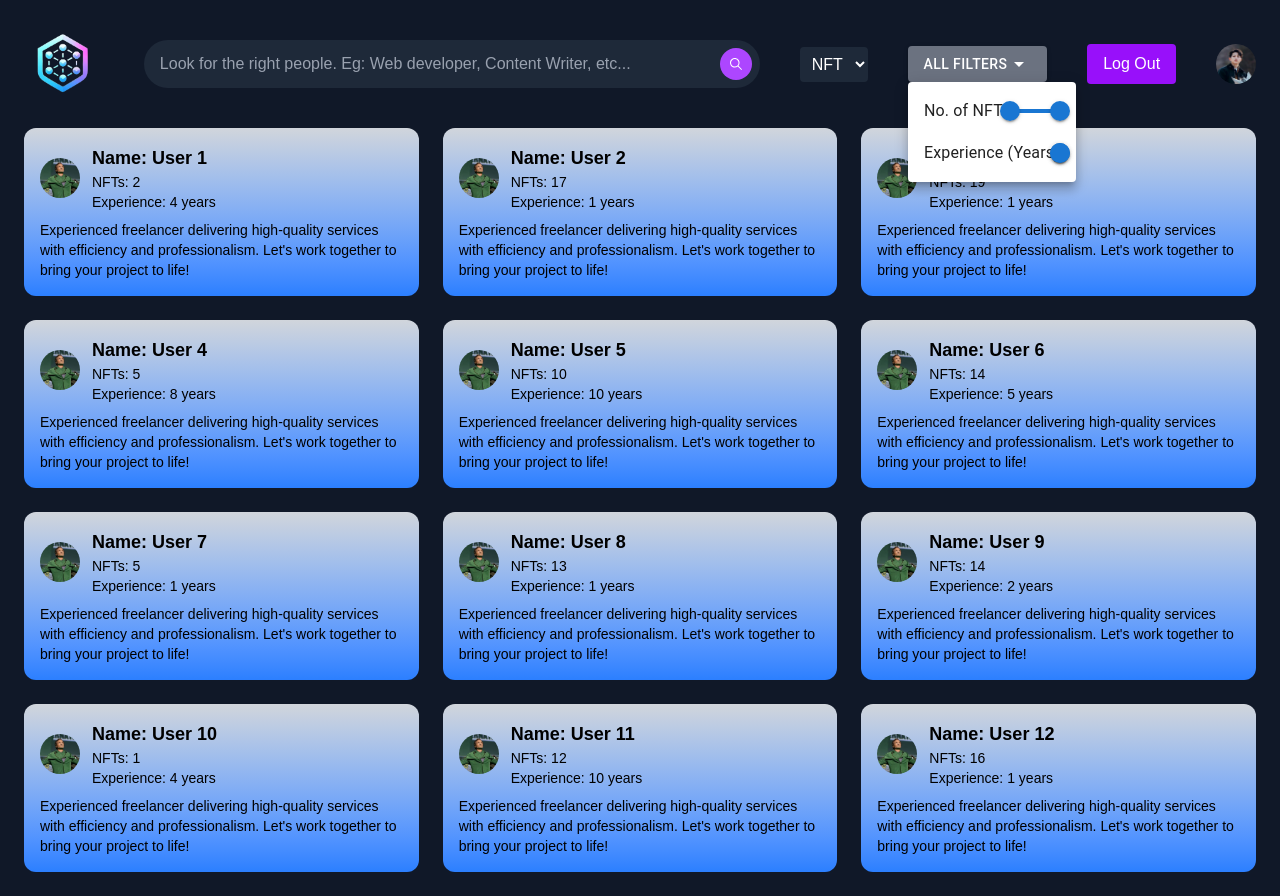
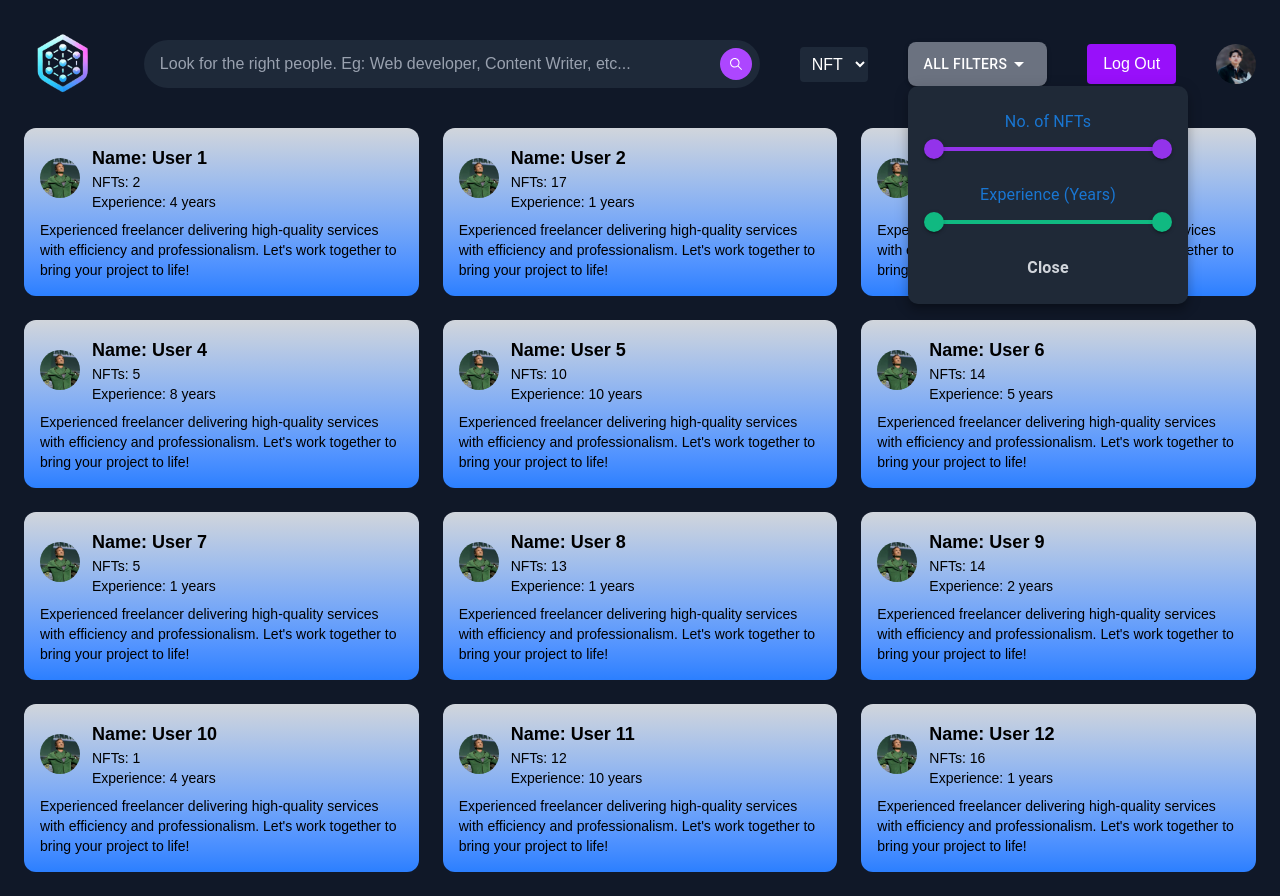
Before and after one commit to Eshmi-25/DConnect, a React (Vite) app in the folder frontend/: page /explore in a window 1280 px wide. Both pictures are taken after a click on the button "ALL FILTERS". Built offline with nearby package versions, Linux system fonts and the light colour scheme.

Commit message:
dropdoen_filter

```diff
--- /dev/null
+++ b/frontend/src/components/EditProject.jsx
@@ -0,0 +1,136 @@
+import React, { useState, useEffect } from "react";
+import axios from "axios";
+import { TextField, Button, DialogActions, DialogContent, DialogTitle, Dialog } from "@mui/material";
+
+const EditProject = ({ open, handleClose, project, refreshProjects }) => {
+  const [updatedProject, setUpdatedProject] = useState({
+    name: project?.name || "",
+    description: project?.description || "",
+    keywords: project?.keywords || [],
+    estdDuration: project?.estdDuration || "",
+    budget: project?.budget || 0,
+    questions: project?.questions || [],
+  });
+
+  // Handle changes in the form fields
+  const handleChange = (e) => {
+    const { name, value } = e.target;
+    setUpdatedProject((prevState) => ({
+      ...prevState,
+      [name]: value,
+    }));
+  };
+
+  // Handle the submission of the form (Update project)
+  const handleSubmit = async () => {
+    const token = localStorage.getItem("token"); // Retrieve the Bearer token
+
+    if (!token) {
+      console.error("No authentication token found");
+      return;
+    }
+
+    try {
+      const response = await axios.put(
+        `/api/projects/edit/${project._id}`,
+        updatedProject,
+        {
+          headers: {
+            Authorization: `Bearer ${token}`, // Add Bearer token to the Authorization header
+          },
+        }
+      );
+
+      // Handle the response here (optional)
+      console.log("Project updated successfully:", response.data);
+
+      // Refresh the projects list after the update
+      refreshProjects();
+      handleClose(); // Close the modal after the update
+    } catch (err) {
+      console.error("Error updating project:", err);
+    }
+  };
+
+  useEffect(() => {
+    if (project) {
+      setUpdatedProject({
+        name: project.name,
+        description: project.description,
+        keywords: project.keywords,
+        estdDuration: project.estdDuration,
+        budget: project.budget,
+        questions: project.questions,
+      });
+    }
+  }, [project]);
+
+  return (
+    <Dialog open={open} onClose={handleClose}>
+      <DialogTitle>Edit Project</DialogTitle>
+      <DialogContent>
+        <form>
+          <TextField
+            label="Project Name"
+            name="name"
+            value={updatedProject.name}
+            onChange={handleChange}
+            fullWidth
+            margin="normal"
+          />
+          <TextField
+            label="Description"
+            name="description"
+            value={updatedProject.description}
+            onChange={handleChange}
+            fullWidth
+            margin="normal"
+          />
+          <TextField
+            label="Estimated Duration"
+            name="estdDuration"
+            value={updatedProject.estdDuration}
+            onChange={handleChange}
+            fullWidth
+            margin="normal"
+          />
+          <TextField
+            label="Budget"
+            name="budget"
+            type="number"
+            value={updatedProject.budget}
+            onChange={handleChange}
+            fullWidth
+            margin="normal"
+          />
+          <TextField
+            label="Keywords"
+            name="keywords"
+            value={updatedProject.keywords.join(", ")}
+            onChange={handleChange}
+            fullWidth
+            margin="normal"
+          />
+          <TextField
+            label="Questions"
+            name="questions"
+            value={updatedProject.questions.join(", ")}
+            onChange={handleChange}
+            fullWidth
+            margin="normal"
+          />
+        </form>
+      </DialogContent>
+      <DialogActions>
+        <Button onClick={handleClose} color="primary">
+          Cancel
+        </Button>
+        <Button onClick={handleSubmit} color="primary">
+          Save
+        </Button>
+      </DialogActions>
+    </Dialog>
+  );
+};
+
+export default EditProject;
--- /dev/null
+++ b/frontend/src/components/FilterDropdown.jsx
@@ -0,0 +1,97 @@
+
+import React, { useState } from "react";
+import { Button, Menu, MenuItem, Slider, Typography } from "@mui/material";
+import ArrowDropDownIcon from '@mui/icons-material/ArrowDropDown';
+
+const FilterDropdown = ({ filters, setFilters }) => {
+  const [anchorEl, setAnchorEl] = useState(null);
+
+  // Open & Close Menu
+  const openMenu = (event) => setAnchorEl(event.currentTarget);
+  const closeMenu = () => setAnchorEl(null);
+
+  // Handle Slider Change
+  const handleSliderChange = (name, newValue) => {
+    setFilters((prevFilters) => ({ ...prevFilters, [name]: newValue }));
+  };
+
+  return (
+    <>
+      <Button
+        onClick={openMenu}
+        variant="contained"
+        sx={{
+          background: "#6B7280",
+          color: "white",
+          "&:hover": { background: "#4B5563" },
+          borderRadius: "8px",
+          padding: "10px 16px",
+        }}
+      >
+        All Filters <ArrowDropDownIcon />
+      </Button>
+
+      {/* Filter Dropdown Menu */}
+      <Menu
+        anchorEl={anchorEl}
+        open={Boolean(anchorEl)}
+        onClose={closeMenu}
+        sx={{
+          "& .MuiPaper-root": {
+            backgroundColor: "#1F2937",
+            color: "white",
+            width: "280px",
+            padding: "10px",
+            borderRadius: "10px",
+          },
+        }}
+      >
+        {/* NFTs Filter */}
+        <MenuItem disableRipple sx={{ display: "block", textAlign: "center" }}>
+          <Typography variant="body1" color="primary">
+            No. of NFTs
+          </Typography>
+          <Slider
+            value={filters.nfts}
+            onChange={(e, newValue) => handleSliderChange("nfts", newValue)}
+            valueLabelDisplay="auto"
+            min={0}
+            max={20}
+            sx={{ color: "#9333EA" }}
+          />
+        </MenuItem>
+
+        {/* Experience Filter */}
+        <MenuItem disableRipple sx={{ display: "block", textAlign: "center" }}>
+          <Typography variant="body1" color="primary">
+            Experience (Years)
+          </Typography>
+          <Slider
+            value={filters.experience}
+            onChange={(e, newValue) => handleSliderChange("experience", newValue)}
+            valueLabelDisplay="auto"
+            min={0}
+            max={10}
+            sx={{ color: "#10B981" }}
+          />
+        </MenuItem>
+
+        {/* Close Button */}
+        <MenuItem
+          onClick={closeMenu}
+          sx={{
+            display: "flex",
+            justifyContent: "center",
+            color: "#D1D5DB",
+            fontWeight: "bold",
+            "&:hover": { backgroundColor: "transparent", color: "#A78BFA" },
+          }}
+        >
+          Close
+        </MenuItem>
+      </Menu>
+    </>
+  );
+};
+
+export default FilterDropdown;
--- a/frontend/src/pages/Dashboard.jsx
+++ b/frontend/src/pages/Dashboard.jsx
@@ -1,4 +1,5 @@
 import React, { useState, useEffect } from "react";
+import EditProject from "../components/EditProject";
 import SearchIcon from "@mui/icons-material/Search";
 import AddIcon from "@mui/icons-material/Add";
 import EditIcon from '@mui/icons-material/Edit';
@@ -16,14 +17,42 @@ import AccountTreeOutlinedIcon from '@mui/icons-material/AccountTreeOutlined';
 import AssignmentOutlinedIcon from '@mui/icons-material/AssignmentOutlined';
 import { useNavigate } from "react-router-dom";
 import axios from "axios";
+import { Grid, Typography } from "@mui/material";
 import TravelExploreOutlinedIcon from '@mui/icons-material/TravelExploreOutlined';
 
 
 const Dashboard = () => {
   const navigate = useNavigate();
-  const [postedProjects, setPostedProjects] = useState([]);
+  const [projects, setProjects] = useState([]);
   const [assignedProjects, setAssignedProjects] = useState([]);
   const [error, setError] = useState("");
+  const [openEditModal, setOpenEditModal] = useState(false);
+  const [selectedProject, setSelectedProject] = useState(null);
+
+  const fetchProjects = async () => {
+    try {
+      const response = await axios.get("/api/projects");
+      setProjects(response.data);
+    } catch (err) {
+      console.error("Error fetching projects:", err);
+    }
+  };
+
+  const handleEditClick = (project) => {
+    setSelectedProject(project); // Set the project data to be edited
+    setOpenEditModal(true); // Open the modal
+  };
+
+  // Handle closing the Edit Project modal
+  const handleCloseEditModal = () => {
+    setOpenEditModal(false);
+    setSelectedProject(null); // Reset selected project when closing the modal
+  };
+
+  // Refresh the projects list after editing
+  const refreshProjects = () => {
+    fetchProjects(); // Reload the list of projects
+  };
 
   const handleViewProfile = (email) => {
     const mode = email === loggedInUserEmail ? "owner" : "view";
@@ -278,7 +307,20 @@ const Dashboard = () => {
             <div className="w-full md:w-1/6 text-gray-300 text-center">INR 80000.00</div>
             <div className="w-full md:w-1/6 text-gray-300 text-center">3 NFT</div>
             <div className="w-full md:w-auto">
-              <Button variant="contained" className="bg-purple-500 text-white"  onClick={() => handleEditProject(project)}>Edit</Button>
+            <Button
+              variant="contained"
+                className="bg-purple-500 text-white"
+              onClick={() => handleEditClick(project)}
+                 >
+             Edit
+             </Button>
+
+             <EditProject
+        open={openEditModal}
+        handleClose={handleCloseEditModal}
+        project={selectedProject}
+        refreshProjects={refreshProjects}
+      />
             </div>
           </div>
         ))}
--- a/frontend/src/pages/Explore.jsx
+++ b/frontend/src/pages/Explore.jsx
@@ -7,6 +7,7 @@ import Image_Avatar from "../assets/image1.png";
 import User_Avatar from "../assets/image.png";
 import { Menu, MenuItem, Slider, Button, Typography } from "@mui/material";
 import ArrowDropDownIcon from '@mui/icons-material/ArrowDropDown';
+import FilterDropdown from "../components/FilterDropdown";
 
 // Dummy Profiles
 const profiles = Array(12).fill().map((_, index) => ({
@@ -75,39 +76,8 @@ const Explore = () => {
           ))}
         </select>
 
-        {/* Dropdown Filter Button */}
-        <Button
-          onClick={openMenu}
-          variant="contained"
-          sx={{ background: "#6B7280", color: "white" }}
-        >
-          All Filters < ArrowDropDownIcon/>
-        </Button>
-
-        {/* Filter Dropdown Menu */}
-        <Menu anchorEl={anchorEl} open={Boolean(anchorEl)} onClose={closeMenu}>
-          <MenuItem>
-            <Typography>No. of NFTs</Typography>
-            <Slider
-              value={filters.nfts}
-              onChange={(e, newValue) => handleSliderChange("nfts", newValue)}
-              valueLabelDisplay="auto"
-              min={0}
-              max={20}
-            />
-          </MenuItem>
-
-          <MenuItem>
-            <Typography>Experience (Years)</Typography>
-            <Slider
-              value={filters.experience}
-              onChange={(e, newValue) => handleSliderChange("experience", newValue)}
-              valueLabelDisplay="auto"
-              min={0}
-              max={10}
-            />
-          </MenuItem>
-        </Menu>
+        {/* Filter Dropdown */}
+        <FilterDropdown filters={filters} setFilters={setFilters} />
 
         {/* Avatar */}
         <button className="bg-purple-600 px-4 py-2 rounded" onClick={() => navigate("/")}>
```
Also changed, not shown: frontend/src/pages/ProjectCreationPage.jsx (+7 -7 lines).
